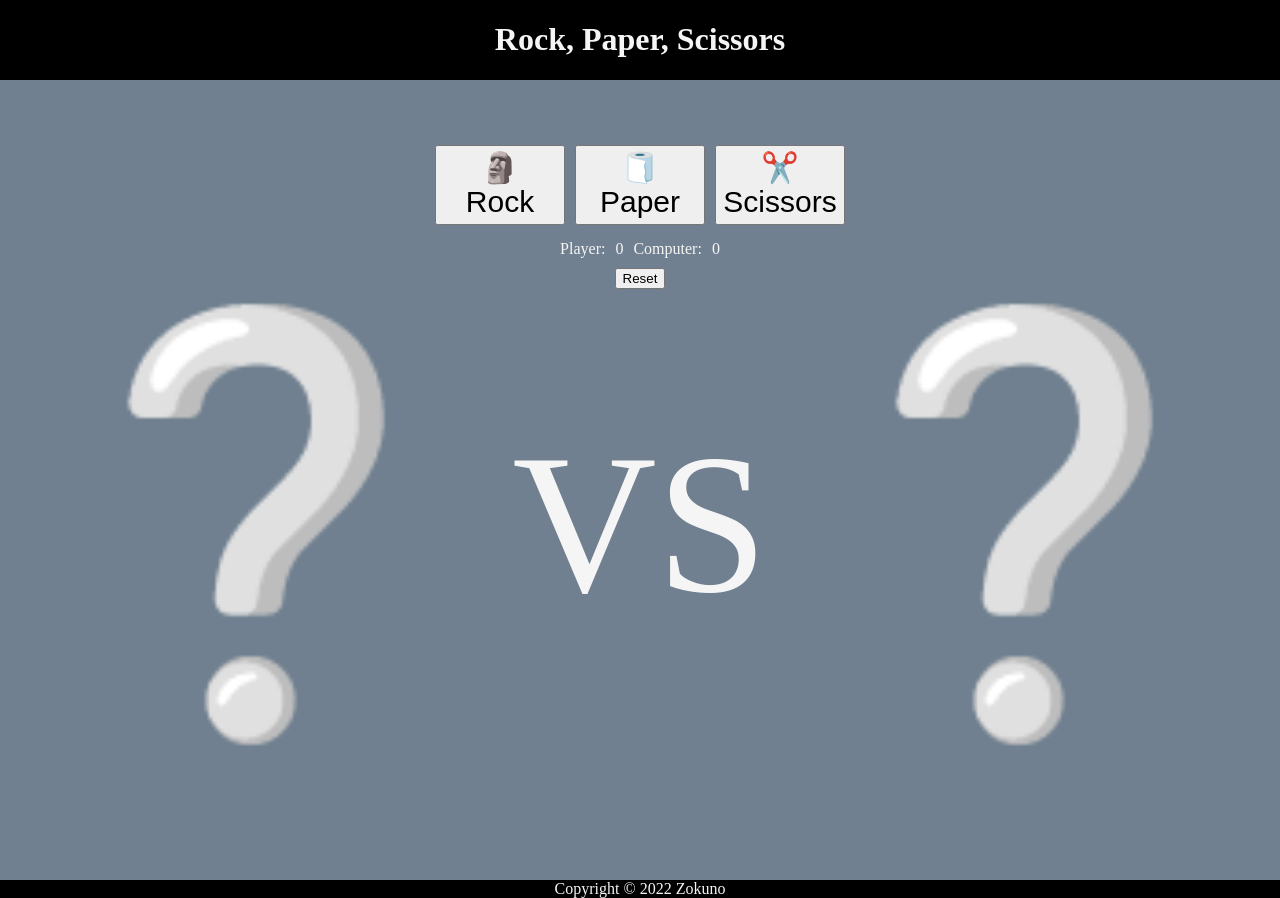
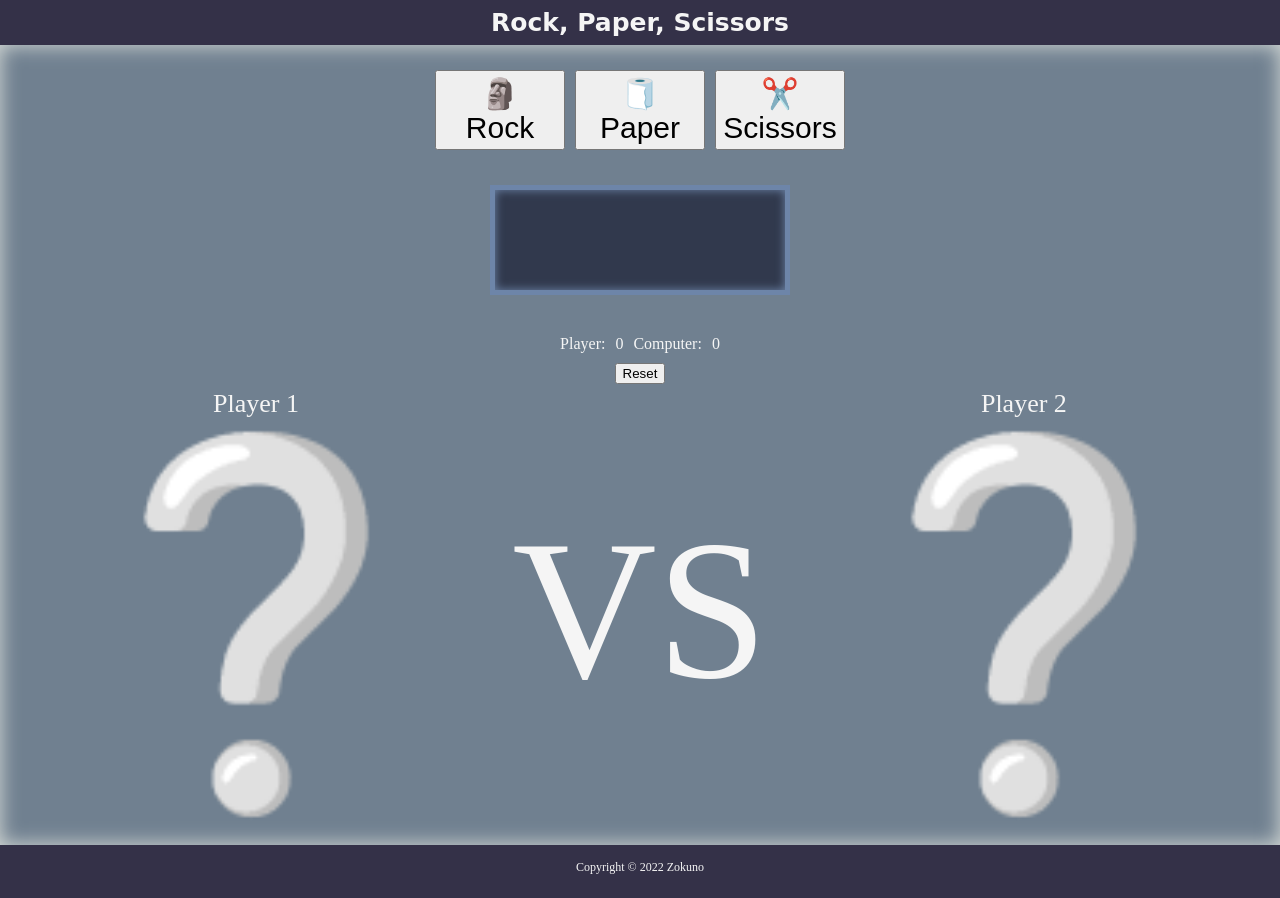
Before and after one commit to Zokuno/rock-paper-scissors, a plain HTML site: page index.html in a window 1280 px wide. Drawn offline with Linux system fonts and the light colour scheme.

Commit message:
Made CSS look even prettier

```diff
--- a/index.html
+++ b/index.html
@@ -14,16 +14,17 @@
         <h1>Rock, Paper, Scissors</h1>
     </header>
     <main>
-        <div class="gameStatus">
-            <div class="p1Choice"></div>
-            <div class="p2Choice"></div>
-            <div class="gameOutcome"></div>
-        </div>
 
         <div class="gameBtns">
             <button class="btn1">🗿<br>Rock</button>
             <button class="btn2">🧻<br>Paper</button>
             <button class="btn3">✂️<br> Scissors</button>
+        </div>
+
+        <div class="gameStatus">
+            <div class="p1Choice"></div>
+            <div class="p2Choice"></div>
+            <div class="gameOutcome"></div>
         </div>
 
         <div class="scoreDisplay">
@@ -36,9 +37,15 @@
         </div>
 
         <div class="gameDisplay">
-            <span class="p1GameDisplay">❔</span>
+            <div class="p1Display">
+                <div class="p1Name">Player 1</div>
+                <span class="p1Symbol">❔</span>
+            </div>
             <span class="vs">VS</span>
-            <span class="p2GameDisplay">❔</span>
+            <div class="p2Display">
+                <div class="p2Name">Player 2</div>
+                <span class="p2Symbol">❔</span>
+            </div>
         </div>
     </main>
     <footer>
--- a/script.js
+++ b/script.js
@@ -7,13 +7,13 @@ function getComputerChoice() {
 
 function computerChoiceEmoji() {
     if (getComputerChoice === "Rock") {
-        p2GameDisplay.textContent = rockEmoji;
+        p2Symbol.textContent = rockEmoji;
     }   else if (getComputerChoice === "Paper") {
-        p2GameDisplay.textContent = paperEmoji;
+        p2symbol.textContent = paperEmoji;
     }   else if (getComputerChoice === "Scissors") {
-        p2GameDisplay.textContent = scissorsEmoji;
+        p2Symbol.textContent = scissorsEmoji;
     }   else {
-        p2GameDisplay = "❔";
+        p2Symbol = "❔";
     }
 }
 
@@ -57,12 +57,12 @@ let scissorsBtn = document.querySelector(".btn3");
 let p1Display = document.querySelector(".p1Display");
 let p2Display = document.querySelector(".p2Display");
 let resetBtn = document.querySelector(".resetBtn");
-let p1GameDisplay = document.querySelector(".p1GameDisplay");
-let p2GameDisplay = document.querySelector(".p2GameDisplay");
+let p1Symbol = document.querySelector(".p1Symbol");
+let p2Symbol = document.querySelector(".p2Symbol");
 
 rockBtn.addEventListener("click", () => {
     const playerSelection = "Rock";
-    p1GameDisplay.textContent = rockEmoji;
+    p1Symbol.textContent = rockEmoji;
     const computerSelection = getComputerChoice();
     playRound(playerSelection, computerSelection);
 }
@@ -70,7 +70,7 @@ rockBtn.addEventListener("click", () => {
 
 paperBtn.addEventListener("click", () => {
     const playerSelection = "Paper";
-    p1GameDisplay.textContent = paperEmoji;
+    p1Symbol.textContent = paperEmoji;
     const computerSelection = getComputerChoice();
     playRound(playerSelection, computerSelection);
 }
@@ -78,7 +78,7 @@ paperBtn.addEventListener("click", () => {
 
 scissorsBtn.addEventListener("click", () => {
     const playerSelection = "Scissors";
-    p1GameDisplay.textContent = scissorsEmoji;
+    p1Symbol.textContent = scissorsEmoji;
     const computerSelection = getComputerChoice();
     playRound(playerSelection, computerSelection);
 }
@@ -92,8 +92,8 @@ resetBtn.addEventListener("click", () => {
     p1Choice.textContent = "";
     p2Choice.textContent = "";
     gameOutcome.textContent = "";
-    p1GameDisplay.textContent = "❔";
-    p2GameDisplay.textContent = "❔";
+    p1Symbol.textContent = "❔";
+    p2Symbol.textContent = "❔";
 }
 )
 
--- a/styles.css
+++ b/styles.css
@@ -1,19 +1,34 @@
 html, body {
-    background-color: black;
+    display: flex;
+    flex-direction: column;
+    background-color: #343148FF;
     color: whitesmoke;
     margin: 0;
     height: 100%;
 }
 
+header {
+    display: flex;
+    max-height: 45px;
+    min-height: 45px;
+}
+
 h1 {
     display: flex;
     justify-content: center;
-    background-color: black;
+    align-items: center;
+    margin: 10px auto;
+    font-family: 'Brush Script MT', cursive;
+    font-size: 25px;
 }
 
 main {
+    display: flex;
+    flex-direction: column;
+    flex: 1;
     background-color: slategrey;
     min-height: 800px;
+    box-shadow: inset 0 0 20px #d9ddd9;
 }
 
 .p1Choice, .p2Choice, .gameOutcome {
@@ -21,16 +36,10 @@ main {
     justify-content: center;
 }
 
-.gameStatus {
-    min-height: 60px;
-    /* max-width: 1000px; */
-    border-width: 10px;
-    border-color: red;
-}
-
 .gameBtns {
     display: flex;
     justify-content: center;
+    margin-top: 20px;
 }
 
 .gameBtns button {
@@ -38,6 +47,22 @@ main {
     font-size: 30px;
     min-width: 130px;
     min-height: 80px;
+}
+
+.gameStatus {
+    display: flex;
+    flex-direction: column;
+    min-width: 250px;
+    margin: 30px auto;
+    align-items: center;
+    min-height: 60px;
+    border-style: solid;
+    border-width: 5px;
+    border-color: #6d85a9;
+    box-shadow: inset 0 0 10px #6d85a9;
+    padding: 20px;
+    background-color: #31394d;
+    color: #d1caca;
 }
 
 .scoreDisplay {
@@ -54,25 +79,45 @@ main {
 .resetContainer {
     display: flex;
     justify-content: center;
+    margin-bottom: 0px;
 }
 
 .gameDisplay {
     display: flex;
     justify-content: space-evenly;
     align-items: center;
-    font-size: 400px;
+    font-size: 350px;
+    margin-top: 0px;
 }
 
-/* .p1GameDisplay, .p2GameDisplay {
-    min-width: 532px;
-} */
+.p1Display, .p2Display {
+    display: flex;
+    flex-direction: column;
+    justify-content: center;
+    align-items: space-evenly;
+}
+
+.p1Name, .p2Name {
+    display: flex;
+    justify-content: center;
+    font-size: 26px;
+}
 
 .vs {
     font-size: 200px;
 }
 
+footer {
+    display: flex;
+    min-height: 45px;
+    max-height: 45px;
+    margin-top: auto;
+}
+
 .copyright {
     display: flex;
     justify-content: center;
-    align-items: flex-end;
+    align-items: center;
+    margin: 0 auto;
+    font-size: 12px;
 }
```
